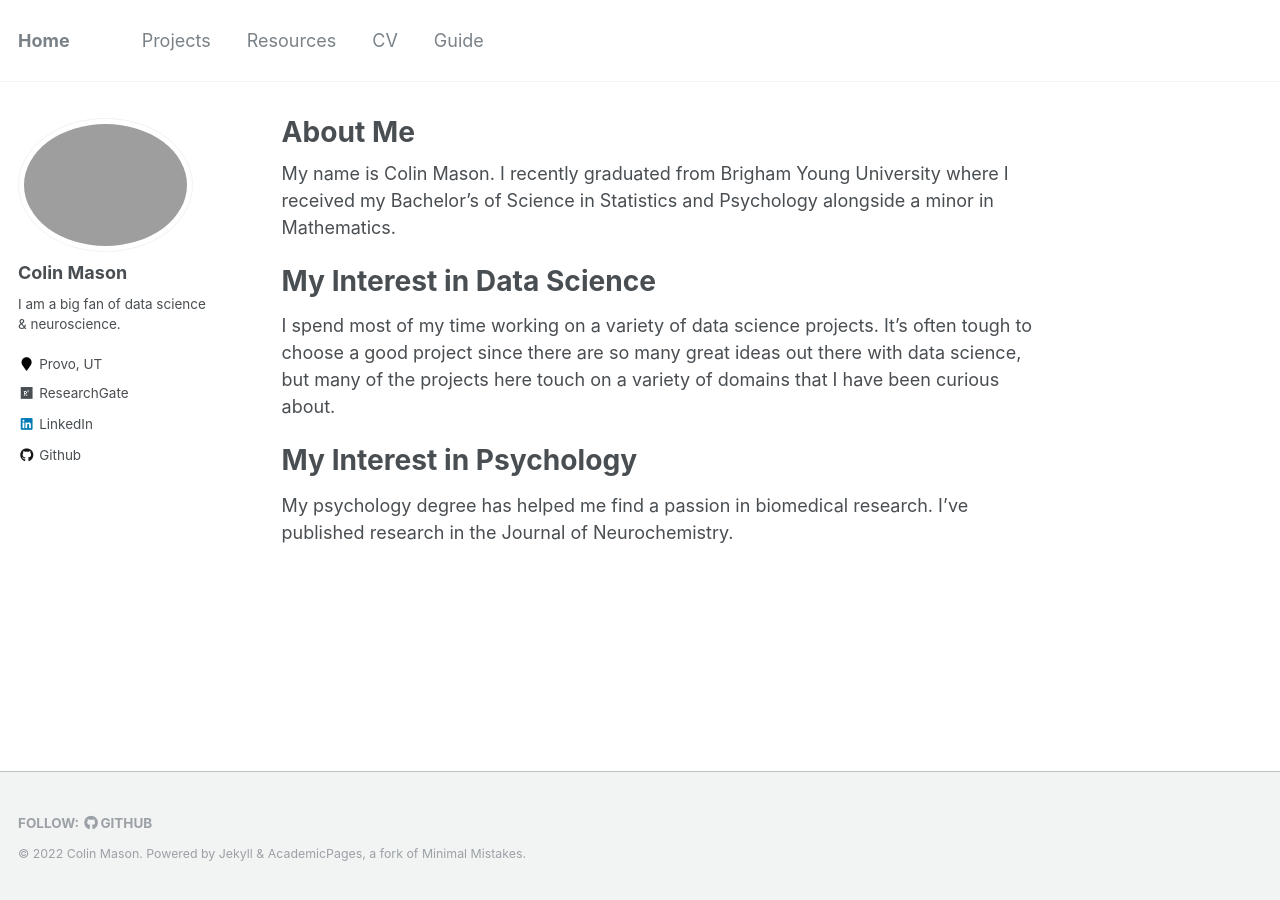
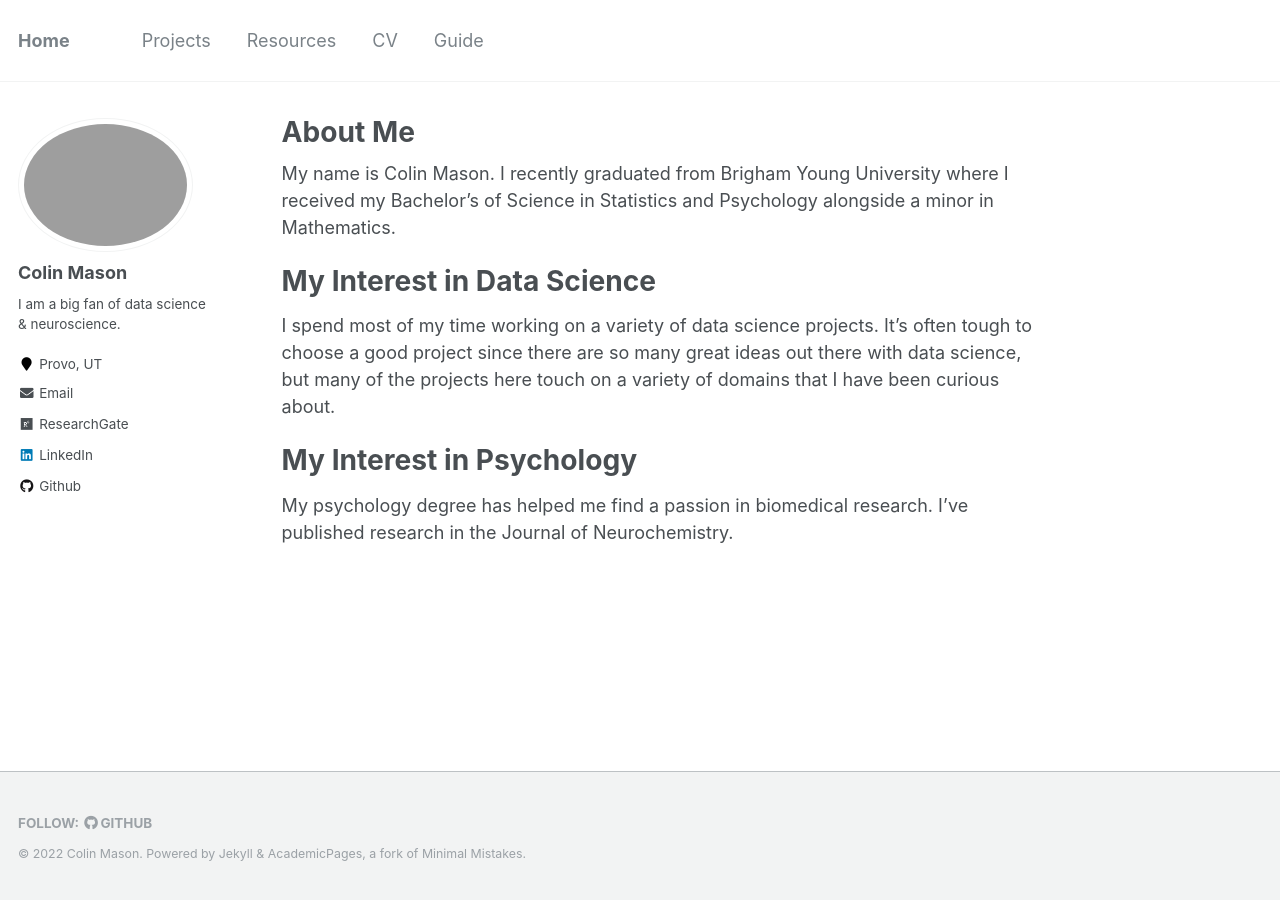
Before and after one commit to cmason30/cmason30.github.io, a Jekyll site: the page built from _pages/about.md, in a window 1280 px wide. Built offline with Jekyll 4.4.1, drawn with Linux system fonts in a browser that asks for light colours.

Commit message:
updated projects

```diff
--- a/_config.yml
+++ b/_config.yml
@@ -87,7 +87,7 @@
   employer         :
   pubmed           :
   googlescholar    :
-  Email            : "colinpetermason@gmail.com"
+  email            : "colinpetermason@gmail.com"
   researchgate     : "https://www.researchgate.net/profile/Colin_Mason4"
   uri              :
   bitbucket        :
@@ -102,7 +102,7 @@
   instagram        :
   impactstory      : #"https://profiles.impactstory.org/u/xxxx-xxxx-xxxx-xxxx"
   lastfm           :
-  linkedin         : "www.linkedin.com/in/cmason30/"
+  linkedin         : "cmason30"
   orcid            : #"http://orcid.org/yourorcidurl"
   pinterest        :
   soundcloud       :
```
